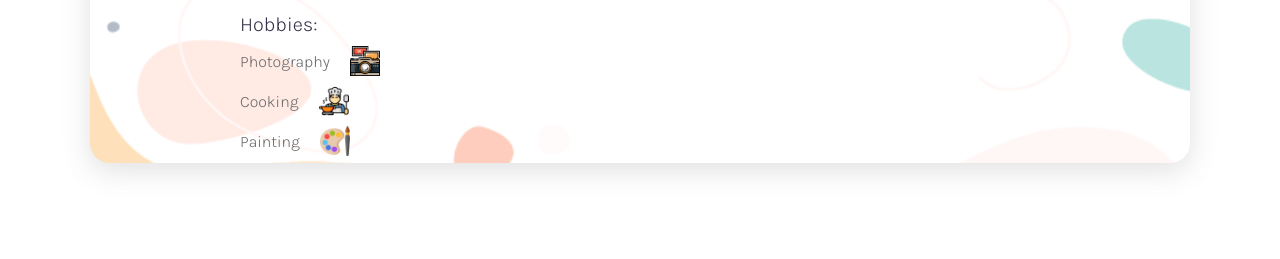
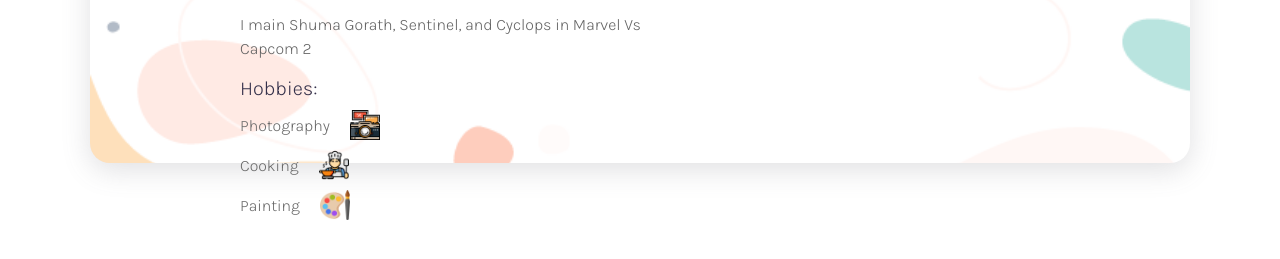
Before and after one commit to Sulrich08/Sulrich08.github.io, a plain HTML site: page index.html in a window 1280 px wide. Shown: the part 567-826 px from the top of the page. Before the commit the page ends 800 px from the top, so only its background shows below. Drawn offline with Linux system fonts and the light colour scheme.

Commit message:
ROCKET PUNCH

```diff
--- a/index.html
+++ b/index.html
@@ -17,6 +17,7 @@
             <h2>I'm a Programmer & Fighting game enjoyer.</h2>
             <h4>From North Carolina.</h4>
             <p>I've been programming since middle school and I like Mewtwo&#x1F609; </p>
+            <p>I main Shuma Gorath, Sentinel, and Cyclops in Marvel Vs Capcom 2</p>
             <h4>Hobbies:</h4>
             <div class="hobbies">Photography <img src="img/photography.png" class="icon"> </div>
             <div class="hobbies"> Cooking <img src="img/cooking.png" class="icon"></div>
```
